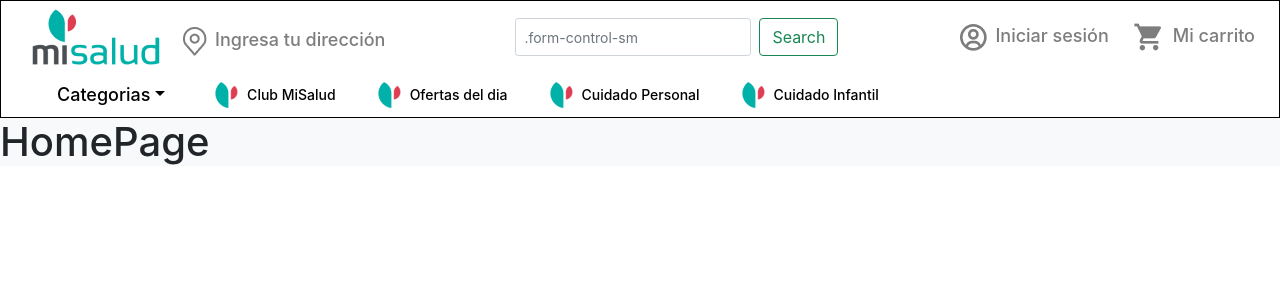
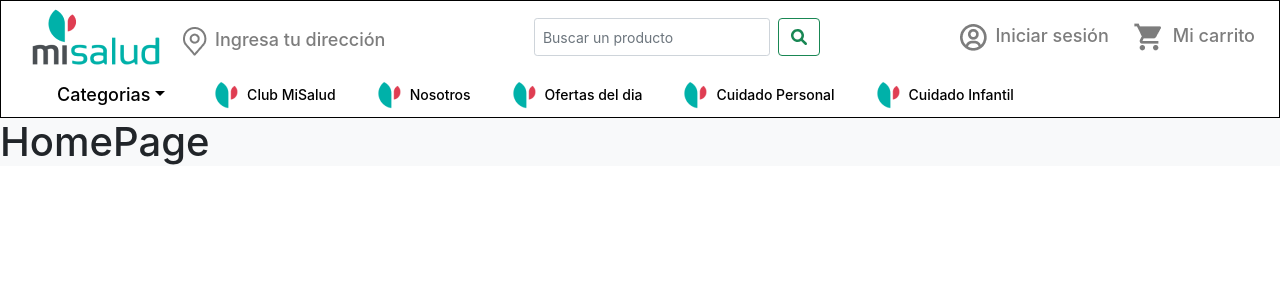
Before and after one commit to Samuelcodingg/mi-salud, a React (Create React App) app: page / in a window 1280 px wide. Shown: the top 300 px of the page. Built offline with nearby package versions, Linux system fonts and the light colour scheme.

Commit message:
inicio ruteo en navbar

```diff
--- a/src/components/navegacion/Navbar.jsx
+++ b/src/components/navegacion/Navbar.jsx
@@ -5,6 +5,7 @@ import  imgLogo  from './Logo-misalud.png';
 import imgIconUbi from './ubicacion-icon.png';
 import imgLogin from './Login-icon.png';
 import imgCart from './mdi_cart.png';
+import { Link } from 'react-router-dom';
 
 
 const Navbar = () =>{
@@ -14,9 +15,9 @@ const Navbar = () =>{
                 <nav class="">
                     <div class=" d-flex justify-content-between mx-2">
                         <div className='d-flex align-self-center'>
-                            <a href="#">
+                            <Link to="/">
                                 <img src={imgLogo} alt="" />
-                            </a>
+                            </Link>
                             <div className='align-self-center direc'>
                                 <a href="#" className='txt-log-nav'>
                                     <img src={imgIconUbi} alt="" /><span className='mx-2'>Ingresa tu dirección</span>
@@ -25,8 +26,8 @@ const Navbar = () =>{
                         </div>
                         <div className='p-2 align-self-center'>
                             <form class="d-flex">
-                                <input class="form-control form-control-sm mx-2" type="text" placeholder=".form-control-sm" aria-label=".form-control-sm example"></input>
-                                <button class="btn btn-outline-success" type="submit">Search</button>
+                                <input class="form-control form-control-sm mx-2" type="text" placeholder="Buscar un producto" aria-label=".form-control-sm example"></input>
+                                <button class="btn btn-outline-success" type="submit"><i class="fas fa-search"></i></button>
                             </form>
                         </div>
 
--- a/src/components/navegacion/NavbarComponent.jsx
+++ b/src/components/navegacion/NavbarComponent.jsx
@@ -1,22 +1,23 @@
-import React, {useState} from 'react';
+import React, { useState } from 'react';
 import '../../index.css';
 import imgVector from './Vector.png';
 import imgLogoIcon from './Logo-icon.png';
 import 'bootstrap/dist/css/bootstrap.min.css';
-import {Dropdown, DropdownItem, DropdownMenu, DropdownToggle} from 'reactstrap';
+import { Dropdown, DropdownItem, DropdownMenu, DropdownToggle } from 'reactstrap';
+import { Link } from 'react-router-dom';
 
 export function NavbarComponent() {
     const [dropdown, setDropdown] = useState(false);
 
-    const abiertoCerradoDropdown = () =>{
+    const abiertoCerradoDropdown = () => {
         setDropdown(!dropdown);
     }
     return (
         <React.Fragment >
             <nav className='bg-nav d-flex'>
-                <Dropdown  isOpen={dropdown} toggle={abiertoCerradoDropdown} className='mg-left' size='sm'>
+                <Dropdown isOpen={dropdown} toggle={abiertoCerradoDropdown} className='mg-left' size='sm'>
                     <DropdownToggle caret className='txt-cat boton-dropdown'>
-                    Categorias
+                        Categorias
                     </DropdownToggle>
                     <DropdownMenu>
                         <DropdownItem>Item 1</DropdownItem>
@@ -31,10 +32,12 @@ export function NavbarComponent() {
 
                 </a>*/}
 
-                <a className='txt-nav mg-left' href="#">
-                    <img src={imgLogoIcon} alt="" /><span className='ms-2 align-middle'>Club MiSalud</span></a>
-                <a className='txt-nav mg-left' href="#">
-                    <img src={imgLogoIcon} alt="" /><span className='ms-2 align-middle'>Ofertas del dia</span></a>
+                <Link to="/club" className='txt-nav mg-left' href="#">
+                    <img src={imgLogoIcon} alt="" /><span className='ms-2 align-middle'>Club MiSalud</span></Link>
+                <Link to="/nosotros" className='txt-nav mg-left' href="#">
+                    <img src={imgLogoIcon} alt="" /><span className='ms-2 align-middle'>Nosotros</span></Link>
+                <Link to="/catalogo-page" className='txt-nav mg-left' href="#">
+                    <img src={imgLogoIcon} alt="" /><span className='ms-2 align-middle'>Ofertas del dia</span></Link>
                 <a className='txt-nav mg-left' href="#">
                     <img src={imgLogoIcon} alt="" /><span className='ms-2 align-middle'>Cuidado Personal</span></a>
                 <a className='txt-nav mg-left' href="#">
```
